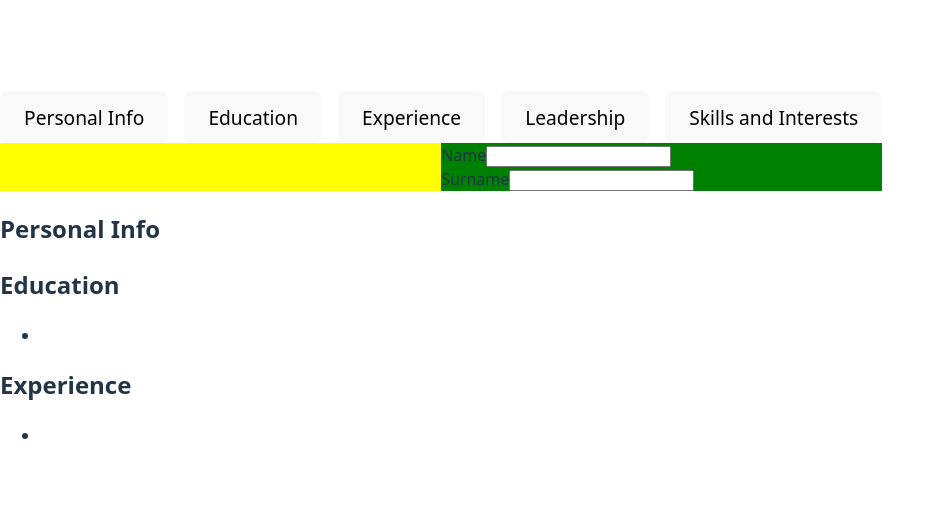
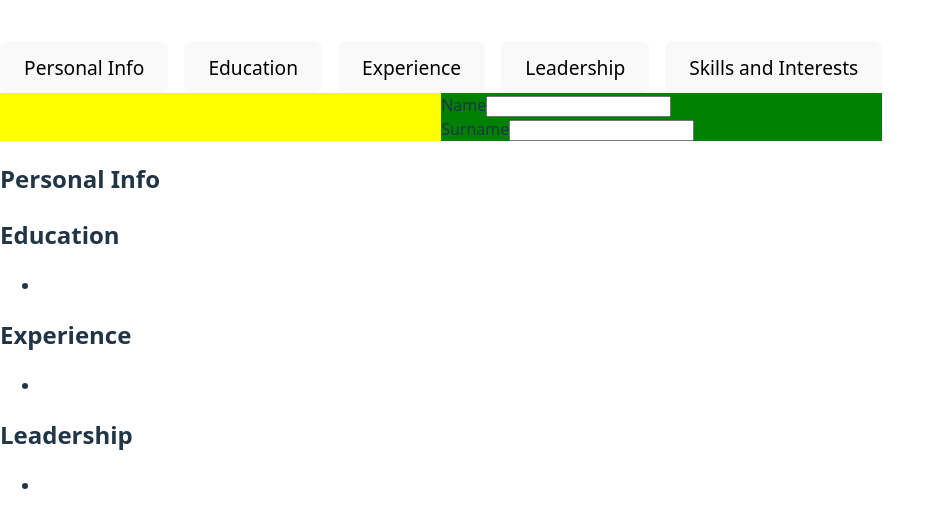
Before and after one commit to angelycontrerasr/CV-Maker, a React (Vite) app: page / in a window 1280 px wide. Shown: the part 121-648 px from the top of the page, without its empty margins (0-945 px from the left). Built offline with nearby package versions, Linux system fonts and the light colour scheme.

Commit message:
made the DisplayLeadershipInput.jsx

```diff
--- a/src/App.jsx
+++ b/src/App.jsx
@@ -10,6 +10,7 @@ import NewEducationButton from "./components/NewEducationButton.jsx";
 import DisplayPersonalInfoInput from "./components/DisplayPersonalInfoInput.jsx";
 import DisplayWorkInput from "./components/WorkInfoDisplay.jsx";
 import LeadershipInput from "./components/LeadershipInput.jsx";
+import DisplayLeadershipInput from "./components/DisplayLeadershipInput.jsx";
 const options = [
     { id: 0, name: 'Personal Info' },
     { id: 1, name: 'Education' },
@@ -116,6 +117,7 @@ export default function App() {
             <DisplayPersonalInfoInput personalInfo={userPersonalInfo[0]} />
             <DisplayEducationInput education={userEducation} />
             <DisplayWorkInput works={userWork} />
+            <DisplayLeadershipInput leadership={userLeadership} />
             </div>
     );
 }
--- /dev/null
+++ b/src/components/DisplayLeadershipInput.jsx
@@ -0,0 +1,20 @@
+export default function DisplayLeadershipInput({ leadership }) {
+    return (
+        <section>
+            <h2>Leadership</h2>
+            <ul>
+                {leadership.map(leadership => (
+                    <li key={leadership.id}>
+                        {/* Aquí pones lo que quieres mostrar, ejemplo el schoolName */}
+                        <p>{leadership.startDate} </p>
+                        <p>{leadership.endDate}</p>
+                        <p>{leadership.leadershipName}</p>
+                        <p>{leadership.title}</p>
+                        <p>{leadership.location}</p>
+                        <p>{leadership.desc}</p>
+                    </li>
+                ))}
+            </ul>
+        </section>
+    );
+}
```
